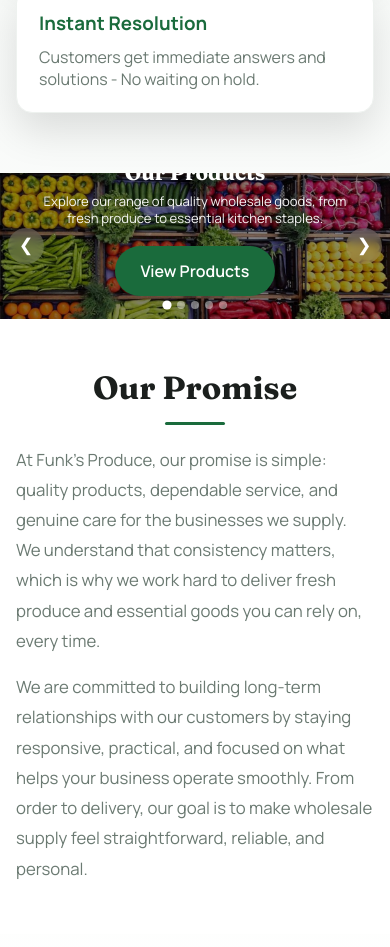
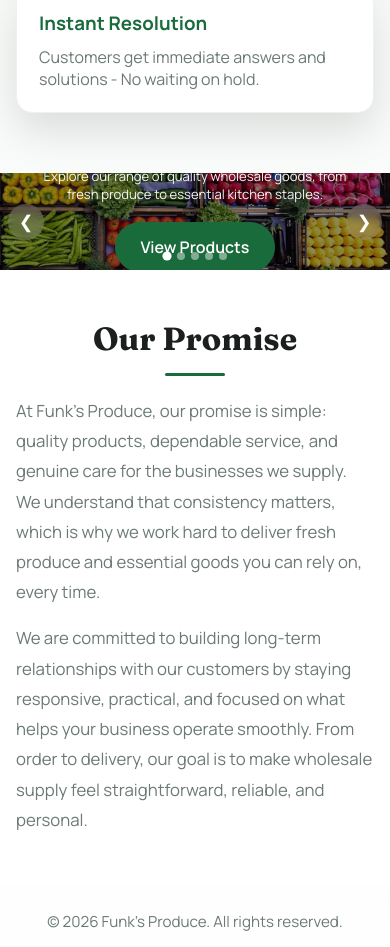
Before and after one commit to theoahhing/Funk-Website, a website: page index.html in a window 390 px wide. Shown: the part 1018-1965 px from the top of the page. Drawn offline with Linux system fonts and the light colour scheme.

Commit message:
Updated CSS file.
Display on iPhone slightly big. Ratio updated for testing purposes.

```diff
--- a/style.css
+++ b/style.css
@@ -1065,7 +1065,7 @@ footer {
   }
 
   .product-slider {
-    aspect-ratio: 4 / 1.5;
+    aspect-ratio: 4 / 1;
     height: auto;
   }
 
```
